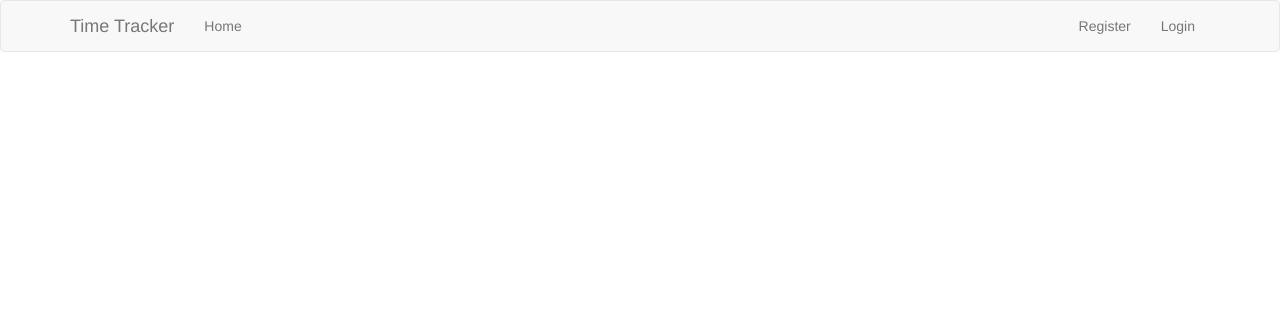
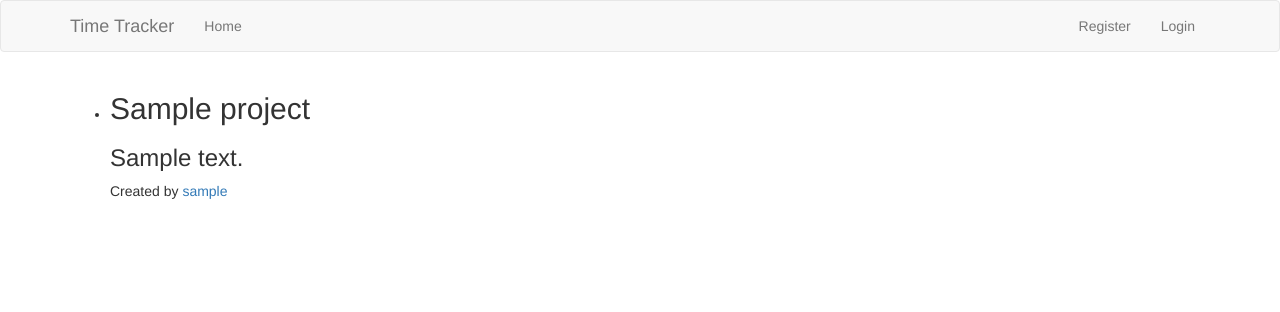
Before and after one commit to cdcf/time_tracker, a Flask app: page / in a window 1280 px wide. Shown: the top 312 px of the page. Run offline with Flask 2, Linux system fonts and the light colour scheme; tables that the repository leaves empty hold one stand-in row (values such as "Sample post"); some libraries are stand-ins or nearby versions.

Commit message:
List projects (v0.15)
We now list all projects from main page and/or projects per user.
Detailed comments have been added in most of files to explain what we
do.

```diff
--- a/app/auth/forms.py
+++ b/app/auth/forms.py
@@ -7,6 +7,8 @@ from wtforms import ValidationError
 from ..models import User
 
 
+# We allow here a user to be created within the app, however this user will NOT be an admin user.
+# Users have to insert both an e-mail address which can be only unique and a username that we also want to be unique.
 class RegistrationForm(Form):
     email = StringField('Email', validators=[Required(), Length(1, 64), Email()])
     username = StringField('Username', validators=[Required(), Length(1, 64),
@@ -26,6 +28,7 @@ class RegistrationForm(Form):
             raise ValidationError('Username already registered.')
 
 
+# We allow here an registered user to login into the app
 class LoginForm(Form):
     email = StringField('Email', validators=[Required(), Length(1, 64), Email()])
     password = PasswordField('Password', validators=[Required()])
--- a/app/auth/routes.py
+++ b/app/auth/routes.py
@@ -8,6 +8,7 @@ from app import db
 from .forms import LoginForm, RegistrationForm
 
 
+# We enable here new users to be registered in the app
 @auth.route('/register/', methods=['GET', 'POST'])
 def register():
     form = RegistrationForm()
@@ -22,6 +23,9 @@ def register():
     return render_template('auth/register.html/', form=form)
 
 
+# We first check that if we are in Production system, users have to be authenticated first.
+# In any case, we define here the login page, and we check that both email and passwords are valid. We choose to
+# work with passwords as they are unique values for a user.
 @auth.route('/login/', methods=['GET', 'POST'])
 def login():
     if not current_app.config['DEBUG'] and not current_app.config['TESTING'] and not request.is_secure:
@@ -37,6 +41,7 @@ def login():
     return render_template('auth/login.html/', form=form)
 
 
+# We define here the logout process
 @auth.route('/logout/')
 @login_required
 def logout():
--- a/app/models.py
+++ b/app/models.py
@@ -8,6 +8,9 @@ from flask.ext.login import UserMixin
 from . import db, login_manager
 
 
+# We define here user table with all required fields,
+# we also retrieve user's avatar from Gravatar if any,
+# We make sure that user's password is encrypted
 class User(UserMixin, db.Model):
     __tablename__ = 'users'
     id = db.Column(db.Integer, primary_key=True)
@@ -52,6 +55,7 @@ def load_user(user_id):
     return User.query.get(int(user_id))
 
 
+# We define here the structure of the project table and link it to a user via a foreign key
 class Project(db.Model):
     __tablename__ = 'projects'
     id = db.Column(db.Integer, primary_key=True)
--- a/app/projects/forms.py
+++ b/app/projects/forms.py
@@ -6,6 +6,7 @@ from wtforms.validators import Optional, Length, Required
 from wtforms.fields.html5 import DateField
 
 
+# We define here the profile data of a user
 class ProfileForm(Form):
     name = StringField('Name', validators=[Optional(), Length(1, 64)])
     location = StringField('Location', validators=[Optional(), Length(1, 64)])
@@ -13,6 +14,7 @@ class ProfileForm(Form):
     submit = SubmitField('Submit')
 
 
+# We define here the structure of a project, typically, the project name, a brief description and a date when it starts
 class ProjectForm(Form):
     title = StringField('Title', validators=[Required(), Length(1, 128)])
     description = TextAreaField('Desciption')
--- a/app/projects/routes.py
+++ b/app/projects/routes.py
@@ -6,17 +6,24 @@ from . import projects
 from .forms import ProfileForm, ProjectForm
 
 
+# When accessing the app, we want to see the list of existing projects
 @projects.route('/')
 def index():
-    return render_template('projects/index.html/')
+    project_list = Project.query.order_by(Project.date.desc()).all()
+    return render_template('projects/index.html/', projects=project_list)
 
 
+# last part first_or_404 will return a 404 status code if user tries to manually overwrite the user
+# name in the url and that this user does not exist in the db
+# We then display the list of projects created by that user.
 @projects.route('/user/<username>')
 def user(username):
     user = User.query.filter_by(username=username).first_or_404()
-    return render_template('projects/user.html/', user=user)
+    project_list = user.projects.order_by(Project.date.desc()).all()
+    return render_template('projects/user.html/', user=user, projects=project_list)
 
 
+# We enable here a user to complete his user profile once he has logged in
 @projects.route('/profile/', methods=['GET', 'POST'])
 @login_required
 def profile():
@@ -35,6 +42,7 @@ def profile():
     return render_template('projects/profile.html/', form=form)
 
 
+# We allow here a user to create a new project once he has logged in
 @projects.route('/new/', methods=['GET', 'POST'])
 @login_required
 def new_project():
--- /dev/null
+++ b/app/templates/projects/_project_header.html
@@ -0,0 +1,7 @@
+<div class="project-header">
+    <h2>{{ project.title }}</h2>
+    <h3>{{ project.description }}</h3>
+    <p>
+        Created by <a href="{{ url_for('projects.user', username=project.author.username) }}">{{ project.author.username }}</a>
+    </p>
+</div>
--- /dev/null
+++ b/app/templates/projects/_projects.html
@@ -0,0 +1,7 @@
+<ul class="project-list">
+{% for project in projects %}
+    <li class="project">
+    {% include "projects/_project_header.html" %}
+    </li>
+{% endfor %}
+</ul>
--- a/app/templates/projects/index.html
+++ b/app/templates/projects/index.html
@@ -1,5 +1,5 @@
 {% extends "base.html" %}
 
 {% block page_content %}
-
+    {% include "projects/_projects.html" %}
 {% endblock %}
--- a/app/templates/projects/user.html
+++ b/app/templates/projects/user.html
@@ -19,4 +19,5 @@
         <p>{{ user.bio }}</p>
     {% endif %}
 </div>
+    {% include "projects/_projects.html" %}
 {% endblock %}
--- a/manage.py
+++ b/manage.py
@@ -10,9 +10,10 @@ app = create_app(os.getenv('FLASK_CONFIG') or 'default')
 manager = Manager(app)
 
 
+# This command line function allows to create an Admin user only. As an admin user has extensive rights, we do not
+# want any user to be or become admin from the app and thus, keep it separate.
 @manager.command
 def adduser(email, username, admin=True):
-    """Register an admin user only from command line"""
     from getpass import getpass
     password = getpass()
     password2 = getpass(prompt='Confirm: ')
```
